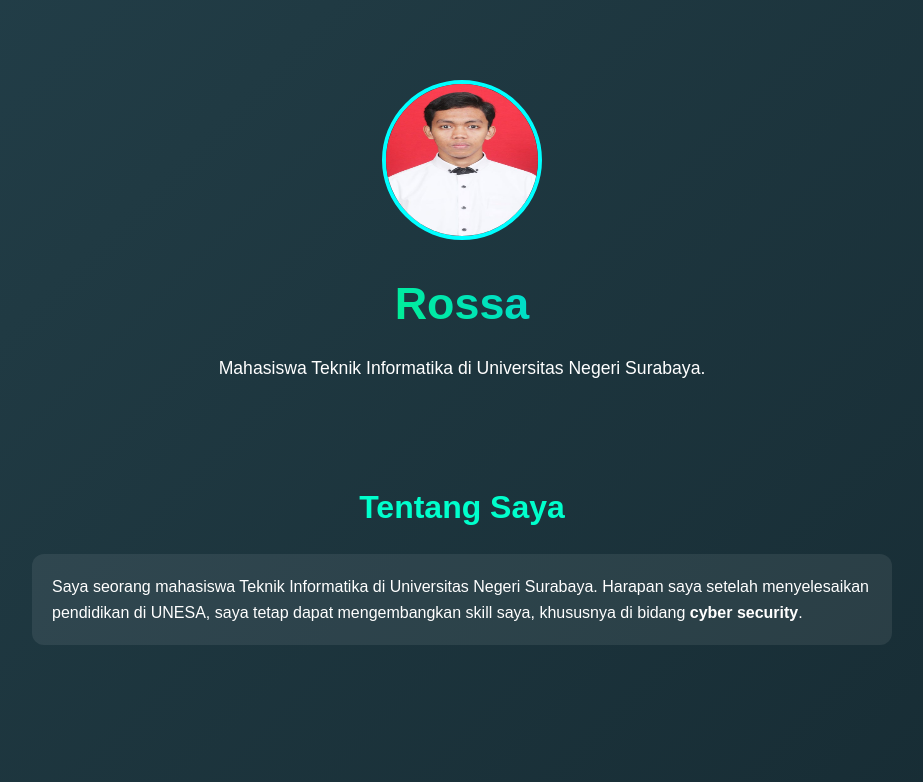
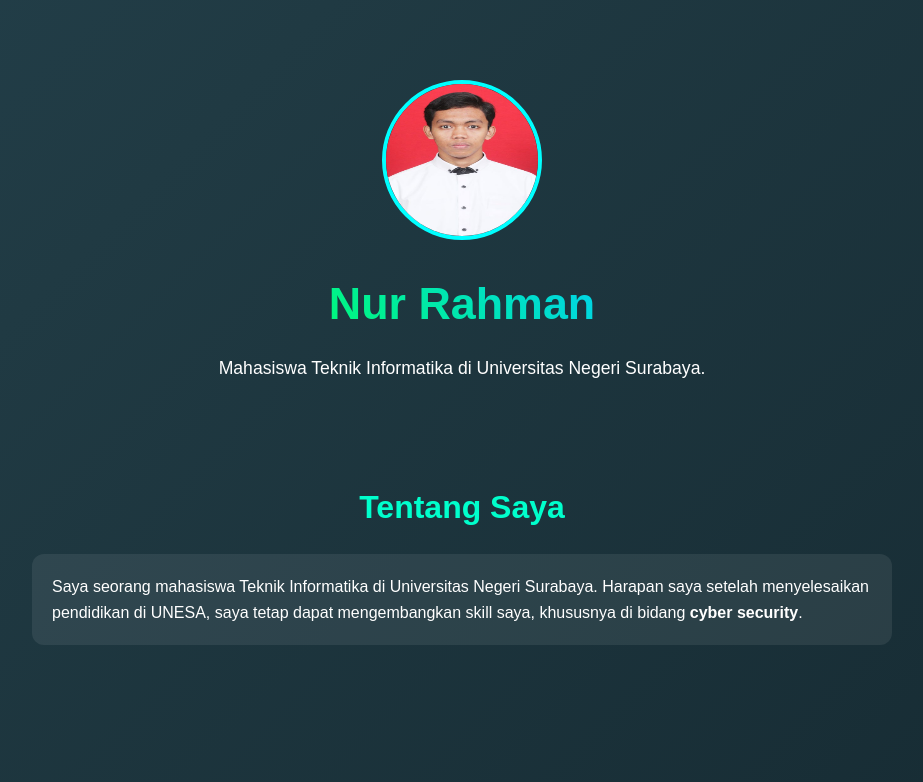
Before and after one commit to rahman102618/portofolio-nur-rahman, a plain HTML site: page index.html in a window 1280 px wide. Shown: the top 782 px of the page, without its empty margins (178-1101 px from the left). Drawn offline with nearby package versions, Linux system fonts and the light colour scheme.

Commit message:
Update index.html

```diff
--- a/index.html
+++ b/index.html
@@ -12,7 +12,7 @@
 
   <header class="hero" data-aos="fade-up">
     <img src="11.jpg" alt="Foto Nur Rahman" class="hero-img" >
-    <h1 class="title gradient-text" data-aos="fade-right">Rossa</h1>
+    <h1 class="title gradient-text" data-aos="fade-right">Nur Rahman</h1>
     <p class="lead" data-aos="fade-left">
       Mahasiswa Teknik Informatika di Universitas Negeri Surabaya.
     </p>
```
